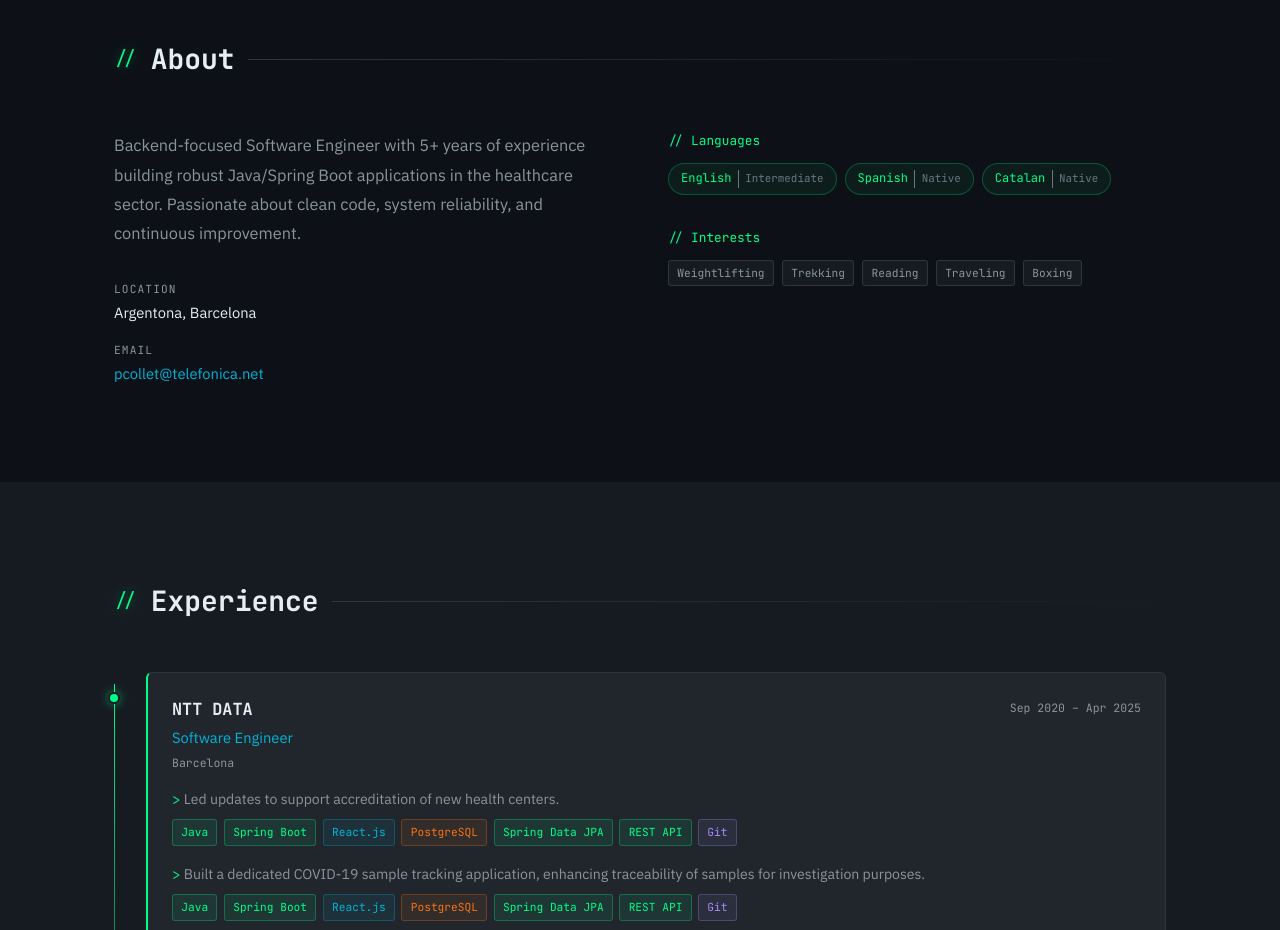
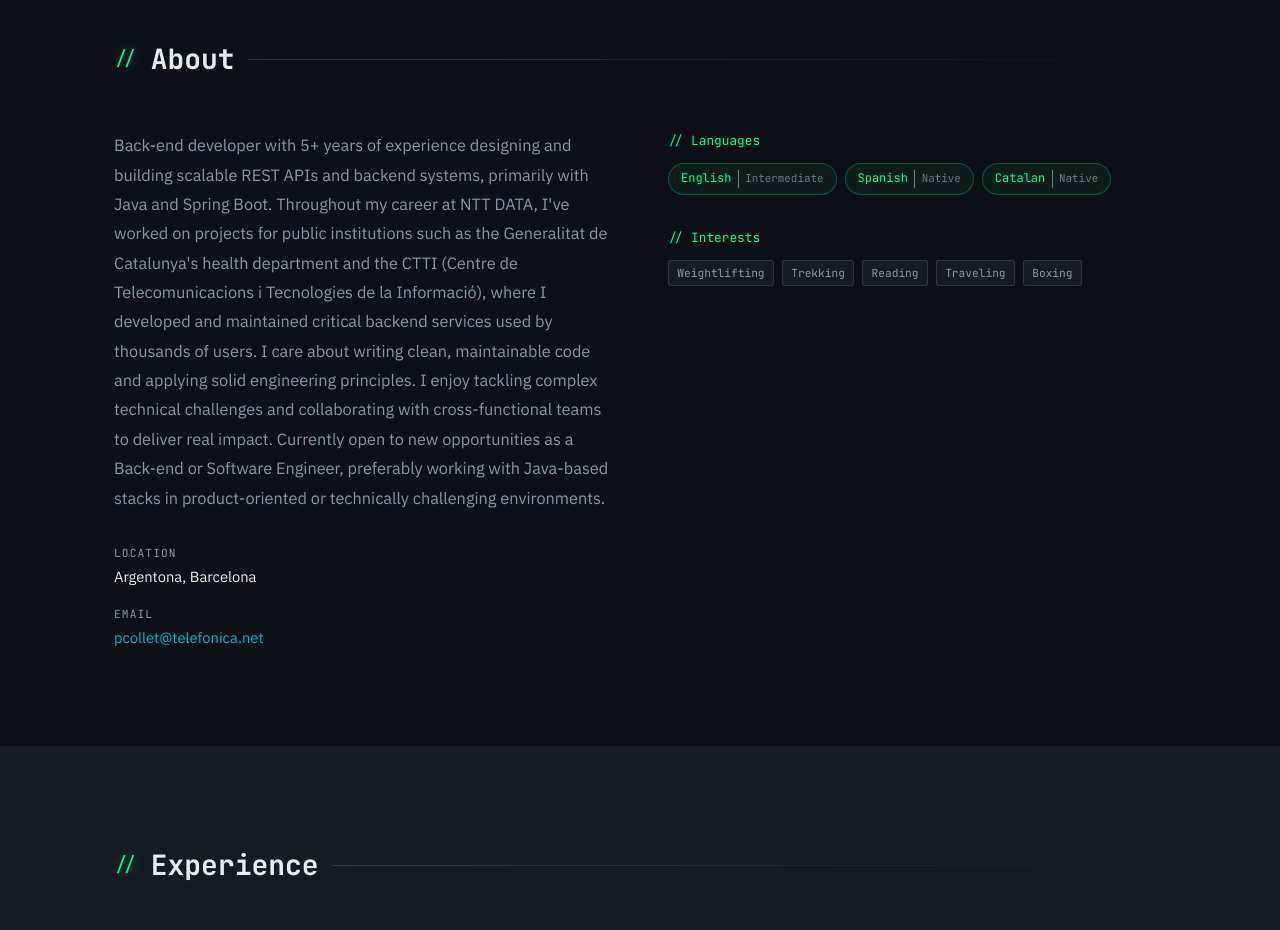
Before and after one commit to perecollet/perecolletsite, a React (Vite) app: page / in a window 1280 px wide. Shown: the part 860-1790 px from the top of the page. Built offline with nearby package versions, Linux system fonts and the light colour scheme.

Commit message:
update about me

```diff
--- a/src/data/portfolio.ts
+++ b/src/data/portfolio.ts
@@ -5,8 +5,10 @@ export const profile: Profile = {
   title: 'Software Engineer · Backend Developer',
   email: 'pcollet@telefonica.net',
   location: 'Argentona, Barcelona',
-  summary:
-    'Backend-focused Software Engineer with 5+ years of experience building robust Java/Spring Boot applications in the healthcare sector. Passionate about clean code, system reliability, and continuous improvement.',
+  summary: `Back-end developer with 5+ years of experience designing and building scalable REST APIs and backend systems, primarily with Java and Spring Boot.
+Throughout my career at NTT DATA, I've worked on projects for public institutions such as the Generalitat de Catalunya's health department and the CTTI (Centre de Telecomunicacions i Tecnologies de la Informació), where I developed and maintained critical backend services used by thousands of users.
+I care about writing clean, maintainable code and applying solid engineering principles. I enjoy tackling complex technical challenges and collaborating with cross-functional teams to deliver real impact.
+Currently open to new opportunities as a Back-end or Software Engineer, preferably working with Java-based stacks in product-oriented or technically challenging environments.`,
   languages: [
     { name: 'English', level: 'Intermediate' },
     { name: 'Spanish', level: 'Native' },
```
